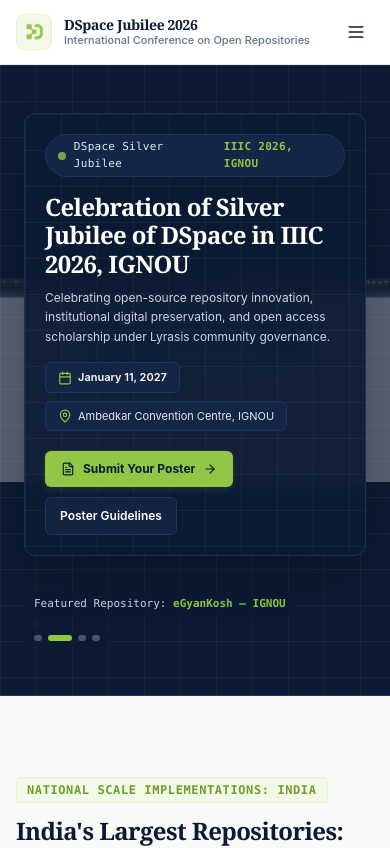
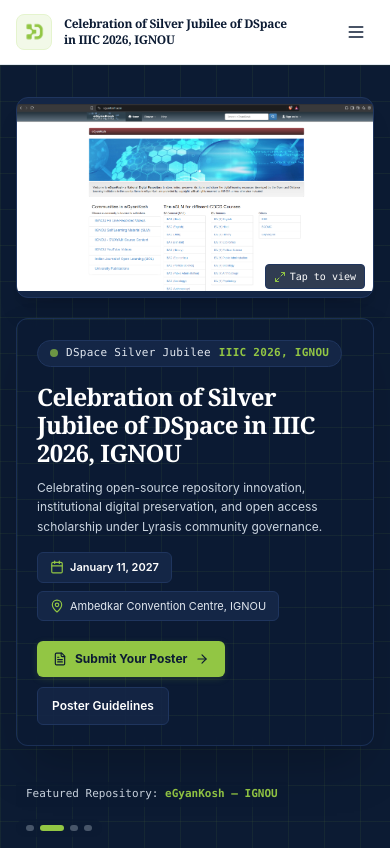
Before and after one commit to sudhanshu2025sharma-max/dspace, a Next.js app: page / in a window 390 px wide. Shown: the top 848 px of the page. Built offline with nearby package versions, Linux system fonts and the light colour scheme.

Commit message:
feat: update title to Celebration of Silver Jubilee of DSpace in IIIC 2026, IGNOU, mobile hero image above text, lazy load, and image modal

```diff
--- a/src/app/layout.tsx
+++ b/src/app/layout.tsx
@@ -4,7 +4,7 @@ import { Navbar } from "@/components/Navbar";
 import { Footer } from "@/components/Footer";
 
 export const metadata: Metadata = {
-  title: "DSpace Jubilee International Conference 2026",
+  title: "Celebration of Silver Jubilee of DSpace in IIIC 2026, IGNOU",
   description:
     "Commemorating more than two decades of open-source repository innovation, institutional preservation, and academic scholarship under Lyrasis community governance.",
   icons: {
--- a/src/app/submit/page.tsx
+++ b/src/app/submit/page.tsx
@@ -5,8 +5,8 @@ import { SubmissionForm } from "@/components/SubmissionForm";
 import { ArrowLeft, Info, CheckCircle2 } from "lucide-react";
 
 export const metadata = {
-  title: "Poster Submission Portal | DSpace Jubilee Conference",
-  description: "Submit your poster proposal for the DSpace Jubilee Conference via Google Drive.",
+  title: "Poster Submission Portal | Celebration of Silver Jubilee of DSpace in IIIC 2026, IGNOU",
+  description: "Submit your poster proposal for Celebration of Silver Jubilee of DSpace in IIIC 2026, IGNOU via Google Drive.",
 };
 
 export default function SubmitPage() {
--- a/src/components/Footer.tsx
+++ b/src/components/Footer.tsx
@@ -22,7 +22,7 @@ export const Footer: React.FC = () => {
                 />
               </div>
               <div className="font-serif font-bold text-base text-white">
-                {CONFERENCE.title} 2026
+                {CONFERENCE.title}
               </div>
             </div>
             <p className="max-w-sm text-[#94A3B8] leading-relaxed">
--- a/src/components/HeroSection.tsx
+++ b/src/components/HeroSection.tsx
@@ -4,7 +4,16 @@ import React, { useState, useEffect } from "react";
 import Link from "next/link";
 import Image from "next/image";
 import { motion, AnimatePresence } from "framer-motion";
-import { Calendar, MapPin, ArrowRight, FileText } from "lucide-react";
+import {
+  Calendar,
+  MapPin,
+  ArrowRight,
+  FileText,
+  X,
+  ChevronLeft,
+  ChevronRight,
+  Maximize2,
+} from "lucide-react";
 import { CONFERENCE } from "@/lib/conference-data";
 
 const HERO_BG_IMAGES = [
@@ -16,19 +25,57 @@ const HERO_BG_IMAGES = [
 
 export const HeroSection: React.FC = () => {
   const [activeBg, setActiveBg] = useState(0);
+  const [modalOpen, setModalOpen] = useState(false);
 
   useEffect(() => {
+    if (modalOpen) return;
     const timer = setInterval(() => {
       setActiveBg((prev) => (prev + 1) % HERO_BG_IMAGES.length);
     }, 4500);
     return () => clearInterval(timer);
-  }, []);
+  }, [modalOpen]);
+
+  // Close modal on Escape key
+  useEffect(() => {
+    if (!modalOpen) return;
+    const handleKeyDown = (e: KeyboardEvent) => {
+      if (e.key === "Escape") setModalOpen(false);
+      if (e.key === "ArrowLeft") {
+        setActiveBg((prev) => (prev - 1 + HERO_BG_IMAGES.length) % HERO_BG_IMAGES.length);
+      }
+      if (e.key === "ArrowRight") {
+        setActiveBg((prev) => (prev + 1) % HERO_BG_IMAGES.length);
+      }
+    };
+    window.addEventListener("keydown", handleKeyDown);
+    return () => window.removeEventListener("keydown", handleKeyDown);
+  }, [modalOpen]);
+
+  const handlePrev = (e: React.MouseEvent) => {
+    e.stopPropagation();
+    setActiveBg((prev) => (prev - 1 + HERO_BG_IMAGES.length) % HERO_BG_IMAGES.length);
+  };
+
+  const handleNext = (e: React.MouseEvent) => {
+    e.stopPropagation();
+    setActiveBg((prev) => (prev + 1) % HERO_BG_IMAGES.length);
+  };
 
   return (
-    <section className="relative bg-[#0C1B33] text-white py-12 md:py-16 dark-grid-pattern border-b border-[#1F355E] overflow-hidden">
-      {/* Full-height Right-aligned Background Image */}
-      <div className="absolute inset-0 z-0 pointer-events-none select-none overflow-hidden flex justify-end">
-        <div className="relative w-full lg:w-[60%] h-full">
+    <>
+      <section className="relative bg-[#0C1B33] text-white py-8 sm:py-10 md:py-14 lg:py-16 dark-grid-pattern border-b border-[#1F355E] overflow-hidden">
+        {/* Desktop Full-height Right-aligned Background Image (clickable to open modal) */}
+        <div
+          onClick={() => setModalOpen(true)}
+          role="button"
+          tabIndex={0}
+          onKeyDown={(e) => {
+            if (e.key === "Enter" || e.key === " ") setModalOpen(true);
+          }}
+          aria-label={`View ${HERO_BG_IMAGES[activeBg].alt} in modal`}
+          className="hidden lg:flex absolute inset-0 z-0 select-none overflow-hidden justify-end cursor-pointer group"
+        >
+          <div className="relative w-[60%] h-full">
             <AnimatePresence mode="wait">
               <motion.div
                 key={HERO_BG_IMAGES[activeBg].src}
@@ -42,19 +89,63 @@ export const HeroSection: React.FC = () => {
                   src={HERO_BG_IMAGES[activeBg].src}
                   alt={HERO_BG_IMAGES[activeBg].alt}
                   fill
-                priority
-                sizes="(max-width: 1024px) 100vw, 60vw"
-                className="object-contain object-right opacity-30 sm:opacity-50 lg:opacity-100"
+                  loading="lazy"
+                  sizes="60vw"
+                  className="object-contain object-right"
                 />
               </motion.div>
             </AnimatePresence>
+
+            {/* Subtle hover expand hint */}
+            <div className="absolute top-4 right-4 opacity-0 group-hover:opacity-100 transition-opacity bg-[#0C1B33]/85 text-white text-[11px] font-mono px-2.5 py-1.5 rounded-md border border-[#1F355E] flex items-center gap-1.5">
+              <Maximize2 className="w-3.5 h-3.5 text-[#92C644]" />
+              <span>Click to expand</span>
+            </div>
           </div>
         </div>
 
-      {/* Foreground Content: balanced margin, compact width so it stays clear of the image */}
-      <div className="max-w-7xl mx-auto px-6 sm:px-8 lg:px-10 relative z-10">
+        {/* Foreground Content */}
+        <div className="max-w-7xl mx-auto px-4 sm:px-8 lg:px-10 relative z-10 pointer-events-none">
+          {/* Mobile / Tablet Image ABOVE text & buttons (clickable to open modal) */}
+          <div className="lg:hidden mb-5 pointer-events-auto">
+            <div
+              onClick={() => setModalOpen(true)}
+              role="button"
+              tabIndex={0}
+              onKeyDown={(e) => {
+                if (e.key === "Enter" || e.key === " ") setModalOpen(true);
+              }}
+              aria-label={`View ${HERO_BG_IMAGES[activeBg].alt} in modal`}
+              className="relative w-full aspect-[16/9] rounded-xl overflow-hidden bg-[#142646] border border-[#1F355E] shadow-xl cursor-pointer group"
+            >
+              <AnimatePresence mode="wait">
+                <motion.div
+                  key={HERO_BG_IMAGES[activeBg].src}
+                  initial={{ opacity: 0 }}
+                  animate={{ opacity: 1 }}
+                  exit={{ opacity: 0 }}
+                  transition={{ duration: 0.45, ease: "easeInOut" }}
+                  className="absolute inset-0"
+                >
+                  <Image
+                    src={HERO_BG_IMAGES[activeBg].src}
+                    alt={HERO_BG_IMAGES[activeBg].alt}
+                    fill
+                    loading="lazy"
+                    sizes="100vw"
+                    className="object-contain object-center"
+                  />
+                </motion.div>
+              </AnimatePresence>
+              <div className="absolute bottom-2 right-2 bg-[#0C1B33]/85 text-white text-[10px] font-mono px-2 py-1 rounded border border-[#1F355E] flex items-center gap-1">
+                <Maximize2 className="w-3 h-3 text-[#92C644]" />
+                <span>Tap to view</span>
+              </div>
+            </div>
+          </div>
+
           {/* Text Block with dark navy grid backdrop */}
-        <div className="w-full max-w-md xl:max-w-[480px] bg-[#0C1B33]/90 dark-grid-pattern backdrop-blur-md border border-[#1F355E]/80 rounded-xl p-5 sm:p-6 shadow-2xl space-y-4">
+          <div className="pointer-events-auto w-full lg:max-w-md xl:max-w-[480px] bg-[#0C1B33]/90 dark-grid-pattern backdrop-blur-md border border-[#1F355E]/80 rounded-xl p-5 sm:p-6 shadow-2xl space-y-4">
             {/* Milestone Tag */}
             <motion.div
               initial={{ opacity: 0, y: 10 }}
@@ -124,13 +215,20 @@ export const HeroSection: React.FC = () => {
           </div>
 
           {/* Bottom bar: Featured Repository label & slide dots */}
-        <div className="mt-6 pt-3 flex flex-wrap items-center justify-between gap-3">
-          <span className="text-[11px] font-mono text-[#CBD5E1] bg-[#0C1B33]/80 px-2.5 py-1 rounded">
+          <div className="pointer-events-auto mt-6 pt-3 flex flex-wrap items-center justify-between gap-3">
+            <button
+              type="button"
+              onClick={() => setModalOpen(true)}
+              className="text-[11px] font-mono text-[#CBD5E1] bg-[#0C1B33]/80 hover:bg-[#142646] px-2.5 py-1 rounded transition-colors cursor-pointer"
+            >
               Featured Repository:{" "}
               <strong className="text-[#92C644]">{HERO_BG_IMAGES[activeBg].alt}</strong>
-          </span>
+            </button>
 
-          <div className="flex items-center gap-1.5 bg-[#0C1B33]/80 px-2.5 py-1.5 rounded-full" aria-label="Background showcase slides">
+            <div
+              className="flex items-center gap-1.5 bg-[#0C1B33]/80 px-2.5 py-1.5 rounded-full"
+              aria-label="Background showcase slides"
+            >
               {HERO_BG_IMAGES.map((img, idx) => (
                 <button
                   key={img.src}
@@ -148,5 +246,73 @@ export const HeroSection: React.FC = () => {
           </div>
         </div>
       </section>
+
+      {/* Lightbox Modal for Clicked Image */}
+      <AnimatePresence>
+        {modalOpen && (
+          <motion.div
+            initial={{ opacity: 0 }}
+            animate={{ opacity: 1 }}
+            exit={{ opacity: 0 }}
+            onClick={() => setModalOpen(false)}
+            className="fixed inset-0 z-50 bg-black/85 backdrop-blur-sm flex items-center justify-center p-4 sm:p-6"
+          >
+            <motion.div
+              initial={{ scale: 0.95, opacity: 0 }}
+              animate={{ scale: 1, opacity: 1 }}
+              exit={{ scale: 0.95, opacity: 0 }}
+              transition={{ duration: 0.2 }}
+              onClick={(e) => e.stopPropagation()}
+              className="relative w-full max-w-5xl bg-[#0C1B33] border border-[#1F355E] rounded-xl overflow-hidden shadow-2xl"
+            >
+              {/* Modal Header */}
+              <div className="flex items-center justify-between px-4 py-3 border-b border-[#1F355E] bg-[#142646]">
+                <span className="text-xs sm:text-sm font-serif font-bold text-white">
+                  {HERO_BG_IMAGES[activeBg].alt}
+                </span>
+                <button
+                  type="button"
+                  onClick={() => setModalOpen(false)}
+                  aria-label="Close modal"
+                  className="p-1.5 rounded-md text-[#CBD5E1] hover:text-white hover:bg-[#1F355E] transition-colors"
+                >
+                  <X className="w-4 h-4" />
+                </button>
+              </div>
+
+              {/* Modal Image */}
+              <div className="relative w-full aspect-[16/9] bg-[#0C1B33]">
+                <Image
+                  src={HERO_BG_IMAGES[activeBg].src}
+                  alt={HERO_BG_IMAGES[activeBg].alt}
+                  fill
+                  loading="lazy"
+                  sizes="(max-width: 1280px) 100vw, 1024px"
+                  className="object-contain"
+                />
+
+                {/* Prev / Next Controls */}
+                <button
+                  type="button"
+                  onClick={handlePrev}
+                  aria-label="Previous image"
+                  className="absolute left-3 top-1/2 -translate-y-1/2 p-2 rounded-full bg-[#0C1B33]/80 border border-[#1F355E] text-white hover:text-[#92C644] hover:border-[#92C644] transition-colors"
+                >
+                  <ChevronLeft className="w-5 h-5" />
+                </button>
+                <button
+                  type="button"
+                  onClick={handleNext}
+                  aria-label="Next image"
+                  className="absolute right-3 top-1/2 -translate-y-1/2 p-2 rounded-full bg-[#0C1B33]/80 border border-[#1F355E] text-white hover:text-[#92C644] hover:border-[#92C644] transition-colors"
+                >
+                  <ChevronRight className="w-5 h-5" />
+                </button>
+              </div>
+            </motion.div>
+          </motion.div>
+        )}
+      </AnimatePresence>
+    </>
   );
 };
--- a/src/components/Navbar.tsx
+++ b/src/components/Navbar.tsx
@@ -31,16 +31,8 @@ export const Navbar: React.FC = () => {
             />
           </div>
           <div className="flex flex-col">
-            <div className="flex items-center gap-1.5">
-              <span className="font-serif font-bold text-sm sm:text-base tracking-tight text-[#0C1B33] leading-tight">
-                DSpace Jubilee 2026
-              </span>
-              <span className="hidden sm:inline-flex items-center px-1.5 py-0.2 rounded text-[9px] font-mono font-bold uppercase tracking-wider bg-[#F2F9E8] text-[#6F9E2B] border border-[#E5F4CE]">
-                Silver Jubilee
-              </span>
-            </div>
-            <span className="text-[11px] text-[#64748B] font-medium leading-tight">
-              International Conference on Open Repositories
+            <span className="font-serif font-bold text-xs sm:text-sm lg:text-[15px] tracking-tight text-[#0C1B33] leading-snug max-w-[230px] sm:max-w-md lg:max-w-none">
+              Celebration of Silver Jubilee of DSpace in IIIC 2026, IGNOU
             </span>
           </div>
         </Link>
--- a/src/lib/mailer.ts
+++ b/src/lib/mailer.ts
@@ -50,7 +50,8 @@ export function getSanitizedMailConfig() {
   const rawPass = process.env.GMAIL_APP_PASSWORD?.trim() || "";
   const rawAdmin = process.env.ADMIN_EMAIL?.trim() || "";
   const conferenceName =
-    process.env.CONFERENCE_NAME?.trim() || "DSpace Jubilee International Conference";
+    process.env.CONFERENCE_NAME?.trim() ||
+    "Celebration of Silver Jubilee of DSpace in IIIC 2026, IGNOU";
 
   // Check if unconfigured or default placeholders
   const isUserPlaceholder =
@@ -302,7 +303,7 @@ export async function sendSubmissionEmails(
           </p>
         </div>
         <div class="foot">
-          DSpace Jubilee Celebration: Governed under Lyrasis
+          Celebration of Silver Jubilee of DSpace in IIIC 2026, IGNOU: Governed under Lyrasis
         </div>
       </div>
     </body>
```
Also changed, not shown: 1 other file (tests, documents, lock files or other folders). Lines whose indentation alone changed are shown as unchanged.
